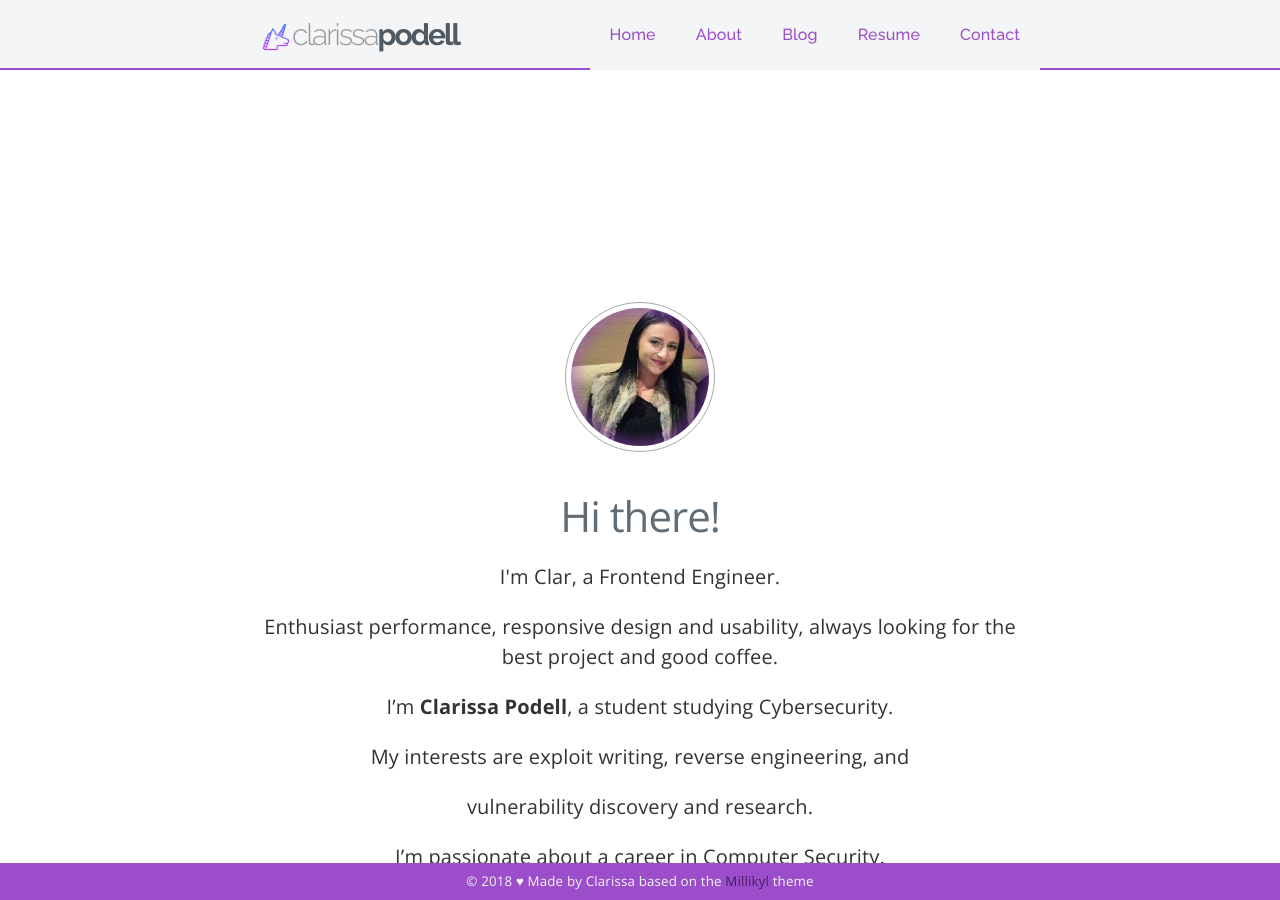
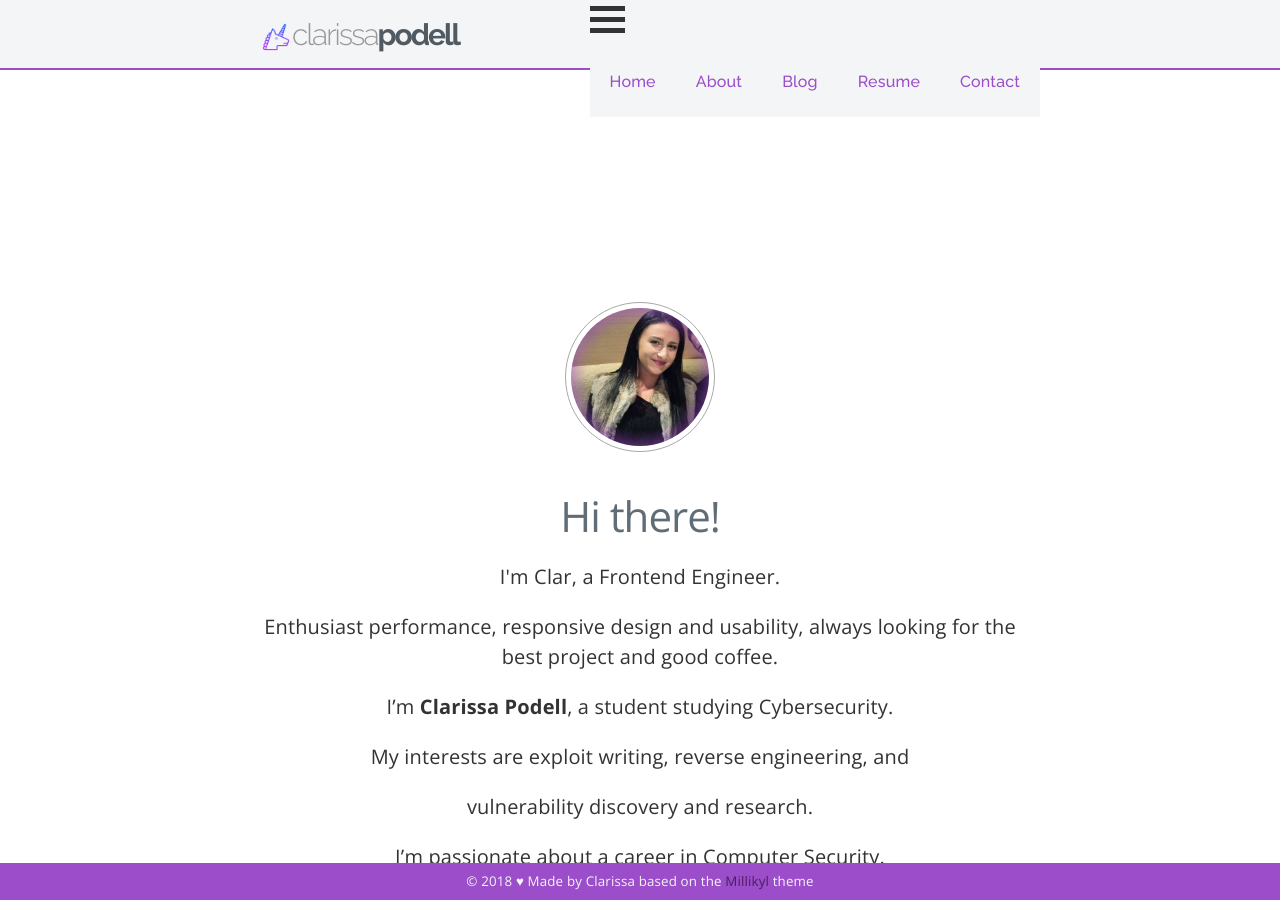
Before and after one commit to c1arissa/c1arissa.github.io, a Jekyll site: the page built from index.md, in a window 1280 px wide and 900 px high. Built offline with Jekyll 4.4.1, drawn with Linux system fonts in a browser that asks for light colours; nearby versions of some CDN libraries.

Commit message:
Update nav.html

```diff
--- a/_includes/nav.html
+++ b/_includes/nav.html
@@ -12,6 +12,11 @@
       <div class="nav-mobile">
         <a id="nav-toggle" href="#!">MENU<span></span></a> <!-- onclick="myFunction(this) -->
       </div>
+	<div style="display: inline-block;cursor: pointer;" onclick="myFunction(this)">
+		<div class="bar1"></div>
+		<div class="bar2"></div>
+		<div class="bar3"></div>
+	    </div>
       <ul class="nav-list">
         <li>
           <a href="{{ site.baseurl }}/index">Home</a>
@@ -31,11 +36,11 @@
       </ul>
     </nav>
 
-<!--<script>
+<script>
 function myFunction(x) {
     x.classList.toggle("change");
 }
-</script> -->
+</script>
 
   </div>
 </section>
```
